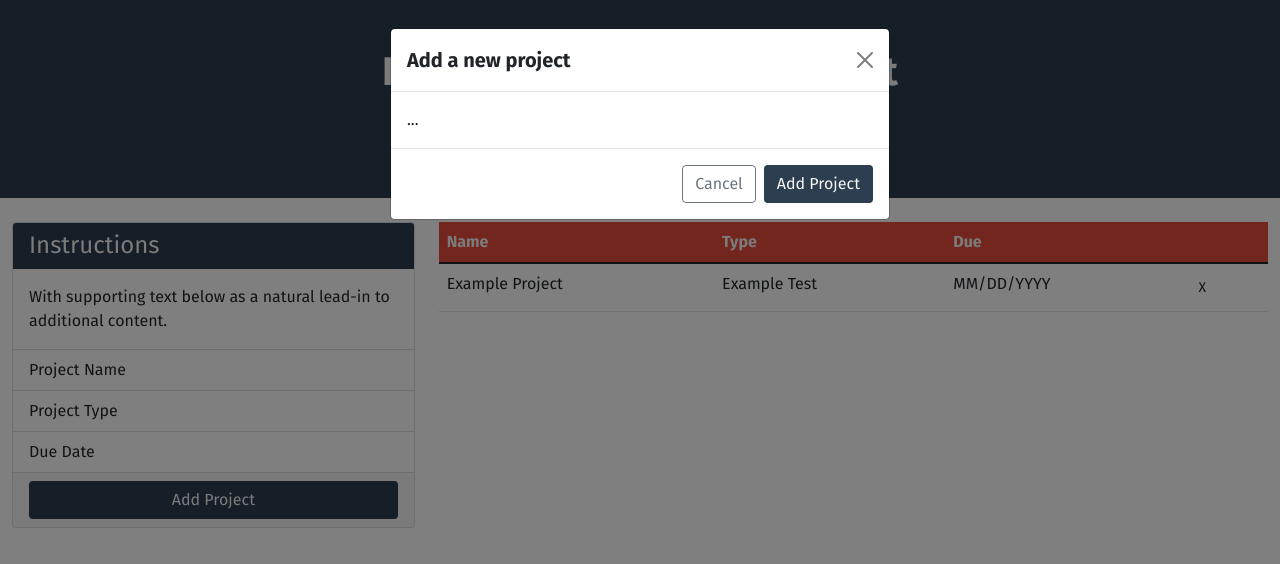
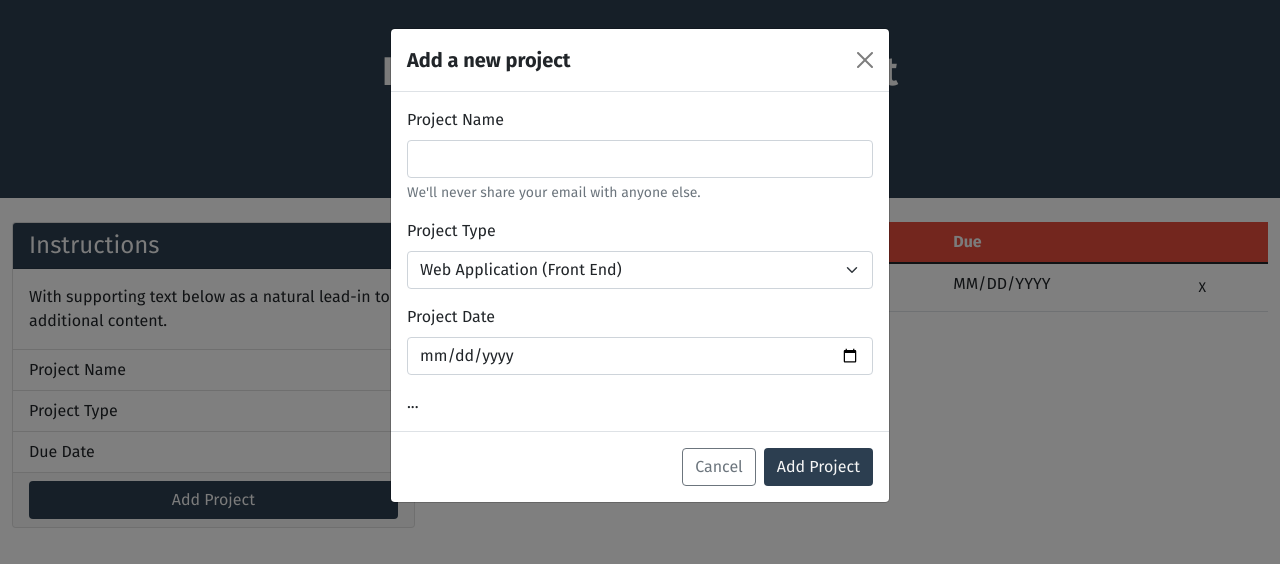
Before and after one commit to TyGosley/project-tracker-ucla, a plain HTML site: page Main/index.html in a window 1280 px wide. Both pictures are taken after a click on the button "Add Project". Drawn offline with nearby package versions, Linux system fonts and the light colour scheme.

Commit message:
Step 8: (last html step) customizing bootstrap modal content with form

```diff
--- a/Main/index.html
+++ b/Main/index.html
@@ -73,7 +73,7 @@
     </div>
   </main>
 
-  <!--TODO: add Bootstrap Modal w/ a form for adding a new project -->
+  <!-✅ add Bootstrap Modal w/ a form for adding a new project -->
  <!-- Button trigger modal -->
 
 
@@ -81,13 +81,55 @@
 <div class="modal fade" id="new-project-modal" tabindex="-1" aria-labelledby="exampleModalLabel" aria-hidden="true">
   <div class="modal-dialog">
     <div class="modal-content">
+      <form id="project-form">
+
+        <!-- input header -->
         <div class="modal-header">
           <h5 class="modal-title" id="exampleModalLabel">Add a new project</h5>
           <button type="button" class="btn-close" data-bs-dismiss="modal" aria-label="Close"></button>
         </div>
+
+        <!-- BODY-->
         <div class="modal-body">
+
+          <!-- Project-Name input -->
+          <div class="mb-3">
+            <label for="project-name-input" class="form-label">Project Name</label>
+            <input type="email" class="form-control" id="project-name-input" aria-describedby="emailHelp">
+            <div id="emailHelp" class="form-text">We'll never share your email with anyone else.</div>
+          </div>
+
+          <!-- Project Type input. -->
+          <div class="mb-3">
+            <label for="project-type-input" class="form-label">Project Type</label>
+            <select class="form-select" aria-label="Default select example">
+              <option value="Web Application (Front End)">
+                Web Application (Front End)
+              </option>
+              <option value="Web Application (Back End)">
+                Web Application (Back End)
+              </option>
+              <option value="Web Application (Full Stack)">
+                Web Application (Full Stack)
+              </option>
+              <option value="Mobile Application">Mobile Application</option>
+              <option value="Print Campaign">Print Campaign</option>
+              <option value="Digital Marketing Campaign">
+                Digital Marketing Campaign
+              </option>
+            </select>
+          </div>
+
+          <!-- Project Date input -->
+          <div class="mb-3 ">
+            <label for="project-name-input" class="form-label">Project Date</label>
+            <input type="date" class="form-control" id="project-date-input">
+          </div>
           ...
         </div>
+        </form>
+
+      <!-- input FOOTER -->
       <div class="modal-footer">
          <button type="button" class="btn btn-outline-secondary" data-bs-dismiss="modal">Cancel</button>
         <button type="button" class="btn btn--custom">Add Project</button>
```
Lines whose indentation alone changed are shown as unchanged.
